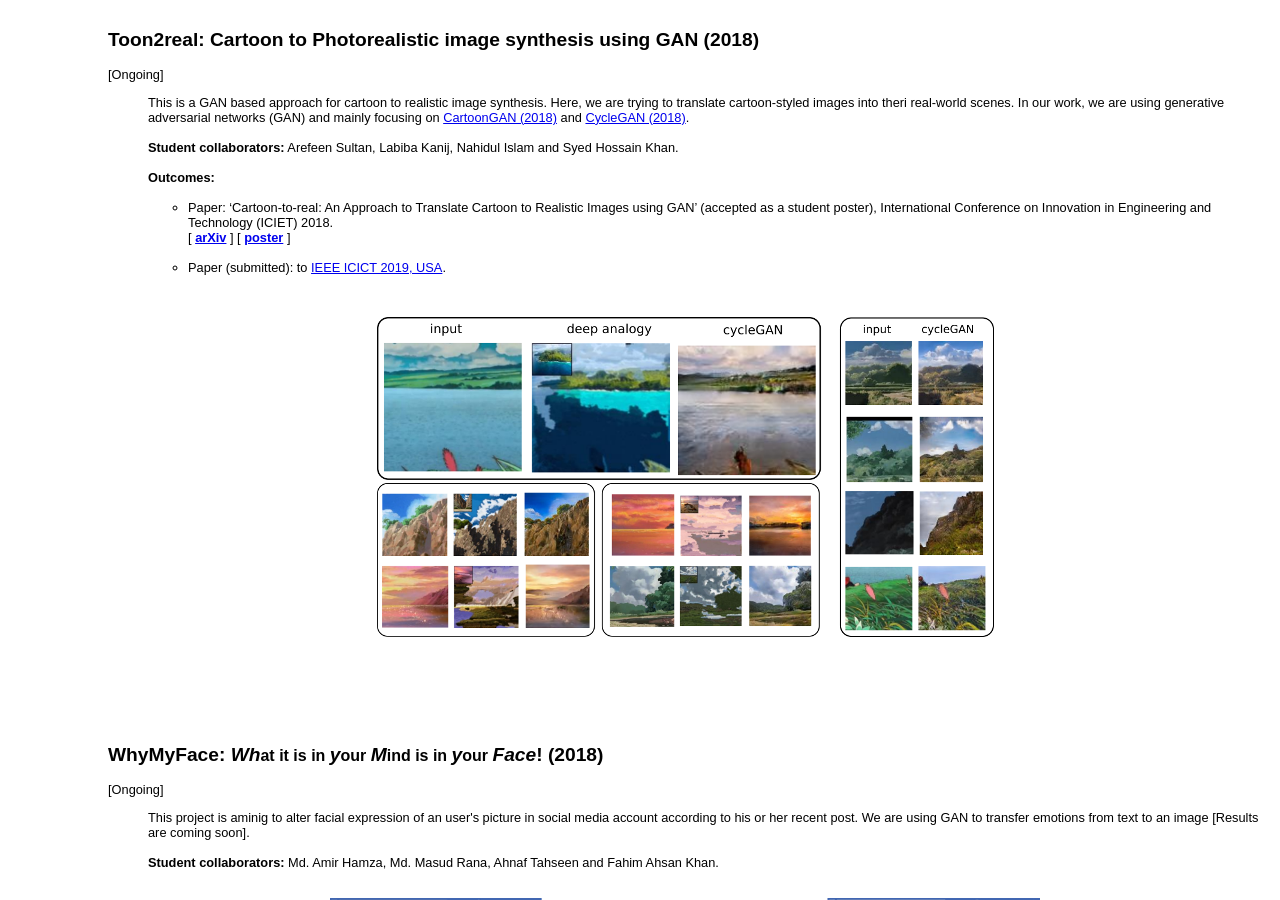
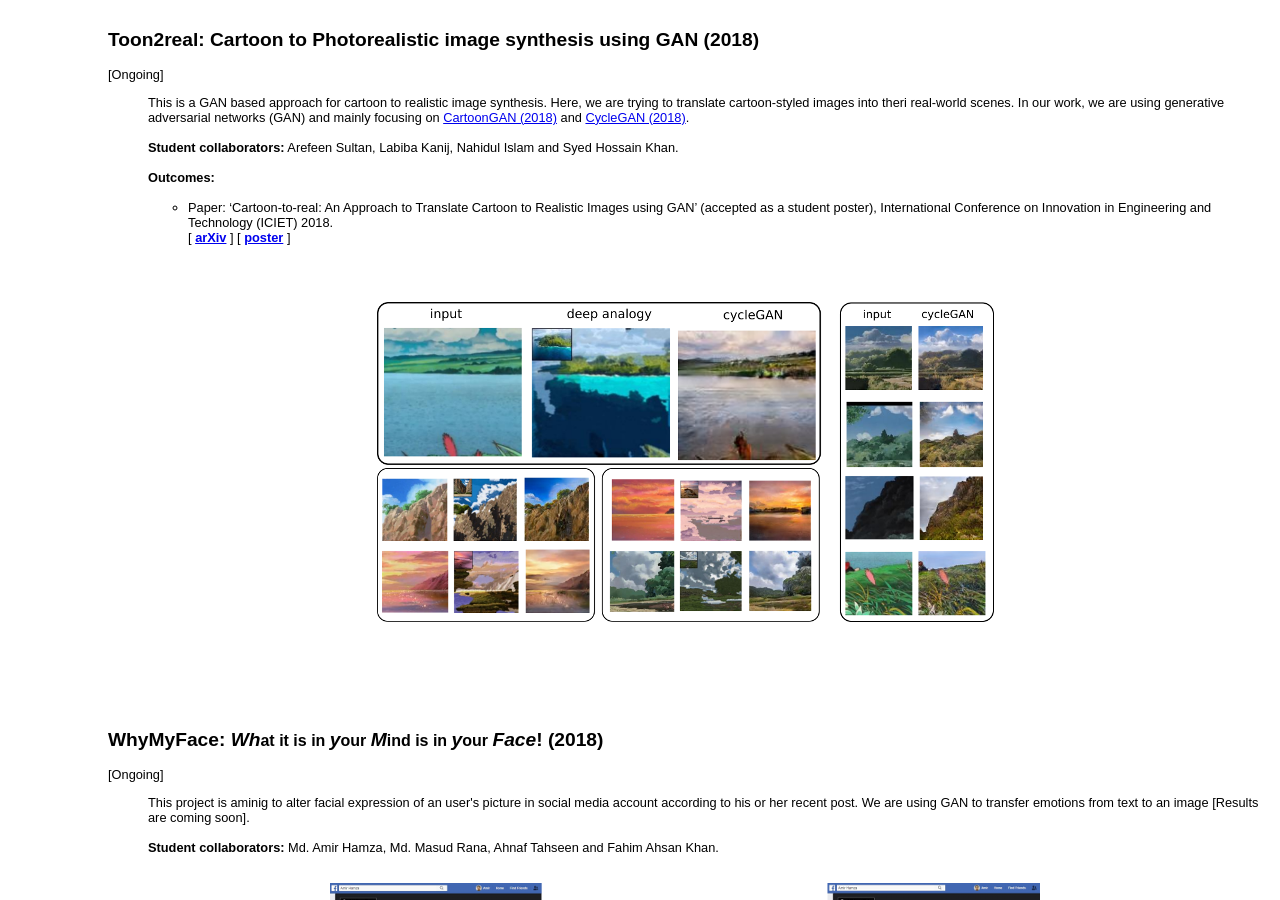
Before and after one commit to imruljubair/imruljubair.github.io, a Jekyll site: the page project/project-page.html, which Jekyll copies as it is, in a window 1280 px wide and 900 px high, scrolled down 1100 px. Built offline with Jekyll 4.4.1, drawn with Linux system fonts in a browser that asks for light colours.

Commit message:
projects

```diff
--- a/project/project-page.html
+++ b/project/project-page.html
@@ -73,7 +73,7 @@ div {
 <ul>
 <li>Paper: ‘Cartoon-to-real: An Approach to Translate Cartoon to Realistic Images using GAN’ (accepted as a student poster), International Conference on Innovation in Engineering and Technology (ICIET) 2018.<br>
 [ <a href="https://arxiv.org/abs/1811.11796" ; style="font-weight:bold">arXiv</a> ] [ <a href="material/cartoon_poster.pdf"  ; style="font-weight:bold">poster</a> ]</li><br>
-<li>Paper (submitted): to <a href="http://icict.org/">IEEE ICICT 2019, USA</a>.</li>
+<!--<li>Paper (submitted): to <a href="http://icict.org/">IEEE ICICT 2019, USA</a>.</li>-->
 </ul>
 <br>
 </ul>
```
